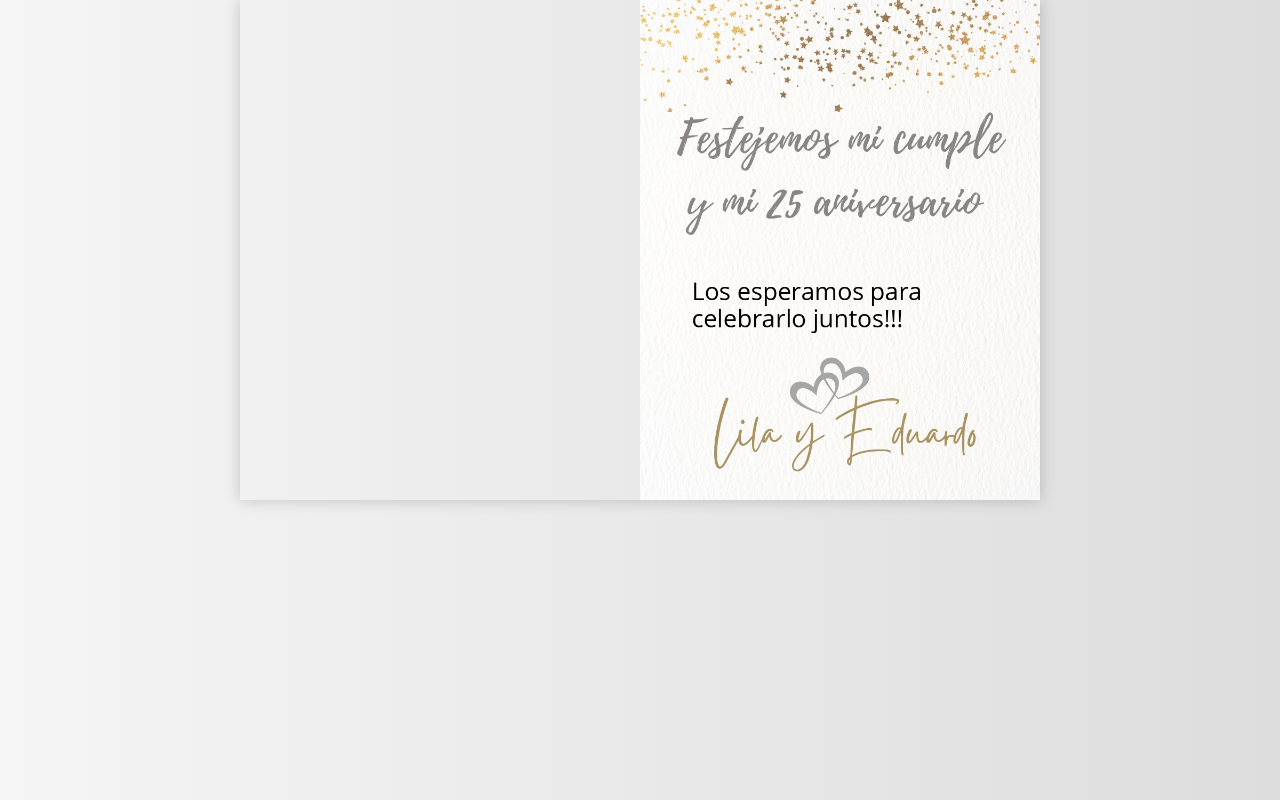
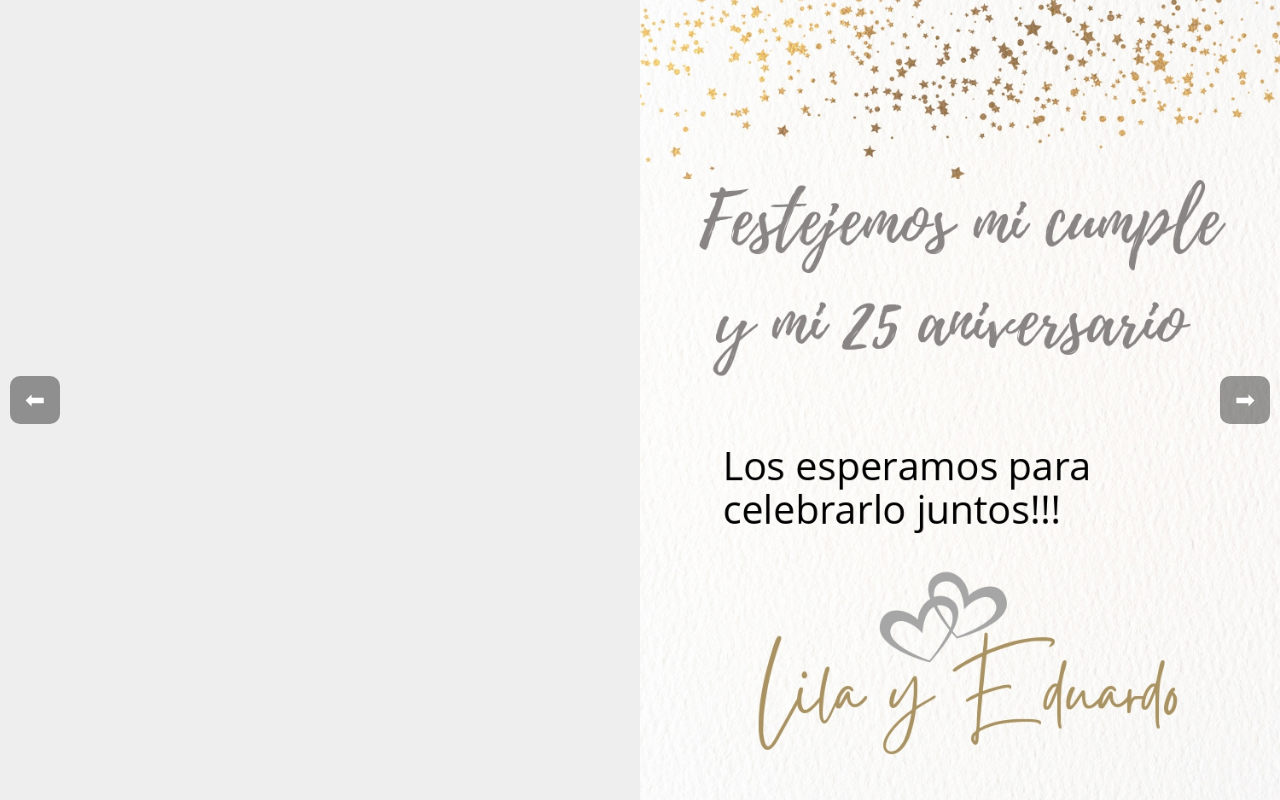
Before and after one commit to LN42352339/invitacion, a plain HTML site: page index.html in a window 1280 px wide. Drawn offline with Linux system fonts and the light colour scheme.

Commit message:
🎨 Vista móvil mejorada y página completa

```diff
--- a/index.html
+++ b/index.html
@@ -4,6 +4,7 @@
   <meta charset="UTF-8" />
   <title>Invitación Especial</title>
   <meta name="viewport" content="width=device-width, initial-scale=1.0" />
+  <link rel="icon" type="image/png" href="assets/page1.jpg" />
   <script src="assets/jquery.min.js"></script>
   <script src="assets/turn.min.js"></script>
 
@@ -16,18 +17,15 @@
 
     html, body {
       height: 100%;
-      background: linear-gradient(to right, #f5f5f5, #ddd);
+      background: #eee;
       font-family: sans-serif;
       overflow: hidden;
     }
 
     #flipbook {
-      width: 90vw;
-      max-width: 800px;
-      height: 90vh;
-      max-height: 100vh;
+      width: 100vw;
+      height: 100vh;
       margin: auto;
-      box-shadow: 0 0 15px rgba(0,0,0,0.2);
     }
 
     #flipbook .page {
@@ -53,24 +51,30 @@
       height: 100vh;
       border: none;
       background: transparent;
-      z-index: 2000;
+      z-index: 3000;
       cursor: pointer;
     }
 
-    #restart-button {
-      display: none;
+    #prevPage, #nextPage {
       position: fixed;
-      bottom: 30px;
-      right: 30px;
-      padding: 10px 20px;
-      background-color: #4caf50;
+      top: 50%;
+      transform: translateY(-50%);
+      background-color: rgba(0, 0, 0, 0.4);
+      border: none;
       color: white;
-      border: none;
+      font-size: 24px;
+      padding: 10px 15px;
+      cursor: pointer;
+      z-index: 2000;
       border-radius: 10px;
-      font-size: 16px;
-      cursor: pointer;
-      z-index: 1500;
-      box-shadow: 0 4px 6px rgba(0,0,0,0.2);
+    }
+
+    #prevPage {
+      left: 10px;
+    }
+
+    #nextPage {
+      right: 10px;
     }
 
     .last-page {
@@ -96,8 +100,9 @@
   <!-- Botón invisible para iniciar -->
   <button id="start-button" aria-label="Toca para iniciar la invitación"></button>
 
-  <!-- Botón para reiniciar -->
-  <button id="restart-button">🔁 Volver a comenzar</button>
+  <!-- Botones de navegación -->
+  <button id="prevPage">⬅</button>
+  <button id="nextPage">➡</button>
 
   <!-- Flipbook -->
   <div id="flipbook">
@@ -105,7 +110,7 @@
     <div class="page"><img src="assets/page2.jpg" alt="Página 2" /></div>
     <div class="page"><img src="assets/page3.jpg" alt="Página 3" /></div>
     <div class="page"><img src="assets/page4.jpg" alt="Página 4" /></div>
-    <div class="page last-page">🎉 ¡Gracias por tu atención!<br>Pulsa para volver al inicio.</div>
+    <div class="page last-page">🎉 ¡Gracias por tu atención!<br>Vuelve al inicio si deseas verla de nuevo.</div>
   </div>
 
   <script>
@@ -113,18 +118,17 @@
       const isMobile = window.innerWidth <= 768;
 
       $('#flipbook').turn({
-        width: isMobile ? window.innerWidth : 800,
-        height: isMobile ? window.innerHeight : 500,
+        width: window.innerWidth,
+        height: window.innerHeight,
         autoCenter: true,
+        display: isMobile ? 'single' : 'double',
         acceleration: true,
         elevation: 50,
-        gradients: true,
-        display: isMobile ? 'single' : 'double'
+        gradients: true
       });
 
       const music = document.getElementById("bg-music");
       const startBtn = document.getElementById("start-button");
-      const restartBtn = document.getElementById("restart-button");
 
       const playMusic = () => {
         music.play().then(() => {
@@ -137,17 +141,12 @@
       startBtn.addEventListener("click", playMusic);
       startBtn.addEventListener("touchstart", playMusic);
 
-      $('#flipbook').bind("turned", function (event, page, view) {
-        const totalPages = $('#flipbook').turn("pages");
-        if (page === totalPages) {
-          restartBtn.style.display = "block";
-        } else {
-          restartBtn.style.display = "none";
-        }
+      document.getElementById("nextPage").addEventListener("click", () => {
+        $("#flipbook").turn("next");
       });
 
-      restartBtn.addEventListener("click", () => {
-        $('#flipbook').turn("page", 1);
+      document.getElementById("prevPage").addEventListener("click", () => {
+        $("#flipbook").turn("previous");
       });
     });
   </script>
```
